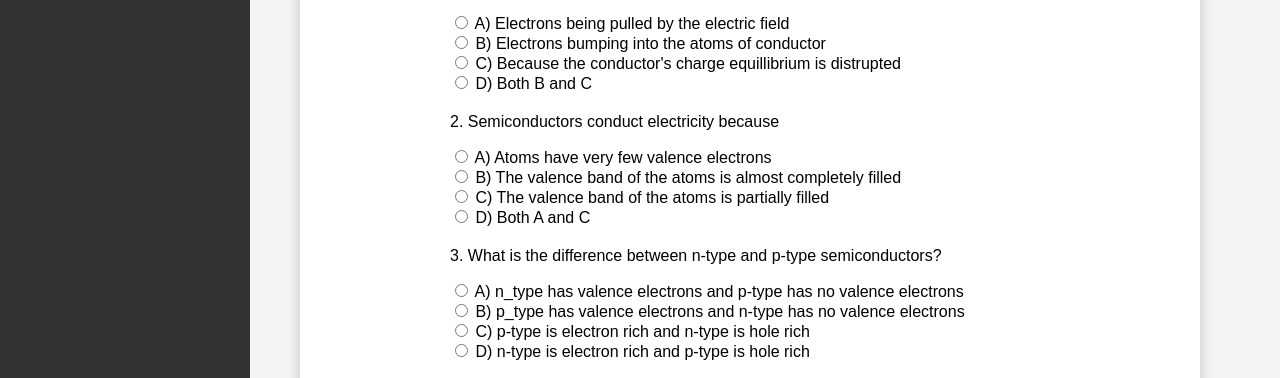
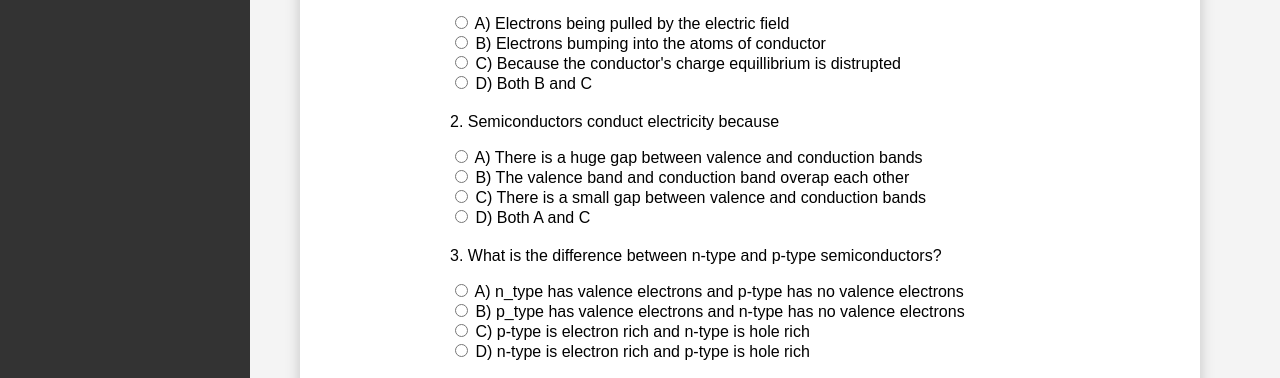
Before and after one commit to deekshita04/deekshita04.github.io, a plain HTML site: page index.html in a window 1280 px wide. Shown: the part 349-727 px from the top of the page. Drawn offline with nearby package versions, Linux system fonts and the light colour scheme.

Commit message:
Update index.html

```diff
--- a/index.html
+++ b/index.html
@@ -35,9 +35,9 @@
             <div class="question">
                 <left>
                     <p>2. Semiconductors conduct electricity because</p>
-                    <label><input type="radio" name="q2" value="A"> A) Atoms have very few valence electrons </label><br>
-                    <label><input type="radio" name="q2" value="B"> B) The valence band of the atoms is almost completely filled</label><br>
-                    <label><input type="radio" name="q2" value="C"> C) The valence band of the atoms is partially filled</label><br>
+                    <label><input type="radio" name="q2" value="A"> A) There is a huge gap between valence and conduction bands </label><br>
+                    <label><input type="radio" name="q2" value="B"> B) The valence band and conduction band overap each other</label><br>
+                    <label><input type="radio" name="q2" value="C"> C) There is a small gap between valence and conduction bands</label><br>
                     <label><input type="radio" name="q2" value="D"> D) Both A and C</label>
                 </left>
             </div>
```
